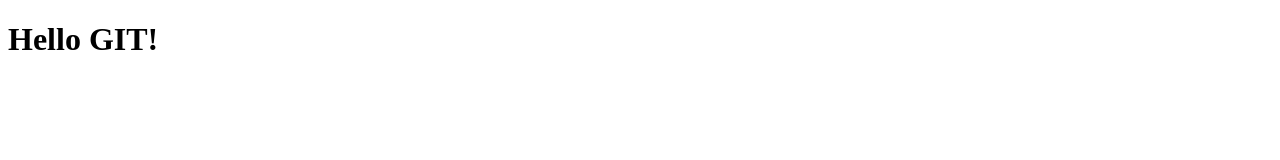
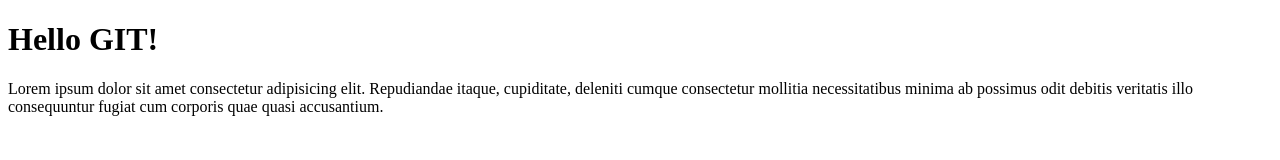
Before and after one commit to tadeusz-trojan/git-course-4, a plain HTML site: page index.html in a window 1280 px wide. Drawn offline with Linux system fonts and the light colour scheme.

Commit message:
added paragraph into index.html

```diff
--- a/index.html
+++ b/index.html
@@ -1,12 +1,21 @@
 <!DOCTYPE html>
 <html lang="en">
+
 <head>
     <meta charset="UTF-8">
     <meta http-equiv="X-UA-Compatible" content="IE=edge">
     <meta name="viewport" content="width=device-width, initial-scale=1.0">
     <title>iSA GIT Course - 4</title>
 </head>
+
 <body>
     <h1>Hello GIT!</h1>
+
+    <P>
+        Lorem ipsum dolor sit amet consectetur adipisicing elit. Repudiandae itaque, cupiditate, deleniti cumque
+        consectetur mollitia necessitatibus minima ab possimus odit debitis veritatis illo consequuntur fugiat cum
+        corporis quae quasi accusantium.
+    </P>
 </body>
+
 </html>
```
